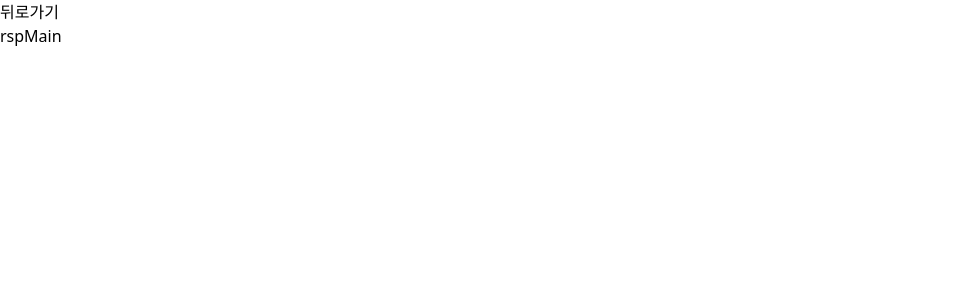
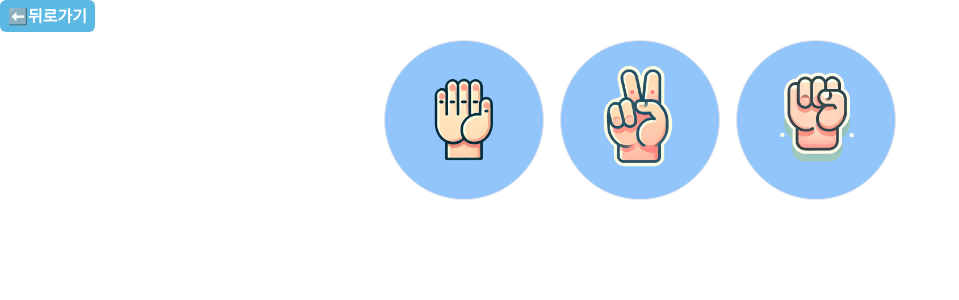
Before and after one commit to cjfal2/djp, a React (Vite) app in the folder front/: page /rsp in a window 1280 px wide. Shown: the top 300 px of the page, without its empty margins (0-959 px from the left). Built offline with nearby package versions, Linux system fonts and the light colour scheme.

Commit message:
240722-가위바위보 초안완성

```diff
--- /dev/null
+++ b/front/src/basic/backButton.tsx
@@ -0,0 +1,8 @@
+import { useNavigate } from "react-router-dom";
+
+export default function BackButton() {
+  const navigate = useNavigate();
+  return (
+    <button className="px-2 py-1 rounded-md bg-main text-white font-bold" onClick = {() => {navigate(-1)}}>⬅️뒤로가기</button>
+  )
+}
--- a/front/src/basic/gamestartcard/gameStartCard.tsx
+++ b/front/src/basic/gamestartcard/gameStartCard.tsx
@@ -7,7 +7,7 @@ interface GameStartCardProps {
 export default function gameStartCard({ game }: GameStartCardProps) {
   return (
     <>
-      <div className="p-4 rounded-lg text-center">
+      <div className="max-w-sm p-4 rounded-lg text-center">
         {/* <h2 className="font-bold">가위바위보</h2> */}
         <img
           src={`image/thumbnail/${game}.png`}
--- a/front/src/rsp_game/RcpMain.tsx
+++ b/front/src/rsp_game/RcpMain.tsx
@@ -1,11 +1,71 @@
-import { useNavigate } from "react-router-dom";
+import { useState } from "react";
+import BackButton from "../basic/backButton";
+
+// 0: 보자기, 1: 가위 2: 주먹
+
+type Choice = "bojagi" | "gawi" | "joomuk";
+
+const choices: Choice[] = ["bojagi", "gawi", "joomuk"];
 
 export default function RspMain() {
-  const navigate = useNavigate();
+  // 랜덤 숫자 0~2
+  const getRandomChoice = (): Choice => {
+    return choices[Math.floor(Math.random() * 3)];
+  };
+
+  // 승자 정하기
+  const determineWinner = (
+    userChoice: Choice,
+    computerChoice: Choice
+  ): string => {
+    if (userChoice === computerChoice) {
+      return "비겼다..";
+    }
+    if (
+      (userChoice === "joomuk" && computerChoice === "gawi") ||
+      (userChoice === "bojagi" && computerChoice === "joomuk") ||
+      (userChoice === "gawi" && computerChoice === "bojagi")
+    ) {
+      return "승리!";
+    }
+    return "패배~";
+  };
+
+  // 상대방이 내는거
+  const [computerChoice, setComputerChoice] = useState<string>("bojagi");
+  // 내가 내는거
+  const [myChoice, setMyChoice] = useState<Choice | null>(null);
+  // 결과
+  const [result, setResult] = useState<string>("");
+  //
+  const handleClick = (choice: Choice) => {
+    const randomNumber = getRandomChoice();
+    setMyChoice(choice);
+    setComputerChoice(randomNumber);
+    setResult(determineWinner(choice, randomNumber));
+  };
+
   return (
-    <>
-      <button onClick = {() => {navigate(-1)}}>뒤로가기</button>
-      <div>rspMain</div>
-    </>
+    <div className="w-full">
+      <BackButton />
+      {myChoice && computerChoice && (
+        <div className="w-full flex my-5 flex-col justify-center items-center gap-3">
+          <img src={`image/rsp/${computerChoice}.png`} alt={computerChoice} className="w-28 h-w-28 bg-red-300 rounded-full"/>
+          <p className="text-4xl">{result}</p>
+          <img src={`image/rsp/${myChoice}.png`} alt={myChoice} className="w-28 h-w-28 bg-blue-300 rounded-full"/>
+        </div>
+      )}
+      <div className="w-full flex justify-center items-center">
+        {choices.map((choice) => (
+          <button
+            key={choice}
+            onClick={() => handleClick(choice)}
+            className="border bg-blue-300 p-2 m-2 w-40 h-40 rounded-full hover:scale-95 hover:opacity-85"
+          >
+            <img src={`image/rsp/${choice}.png`} alt={choice} />
+          </button>
+        ))}
+      </div>
+    </div>
   );
 }
```
